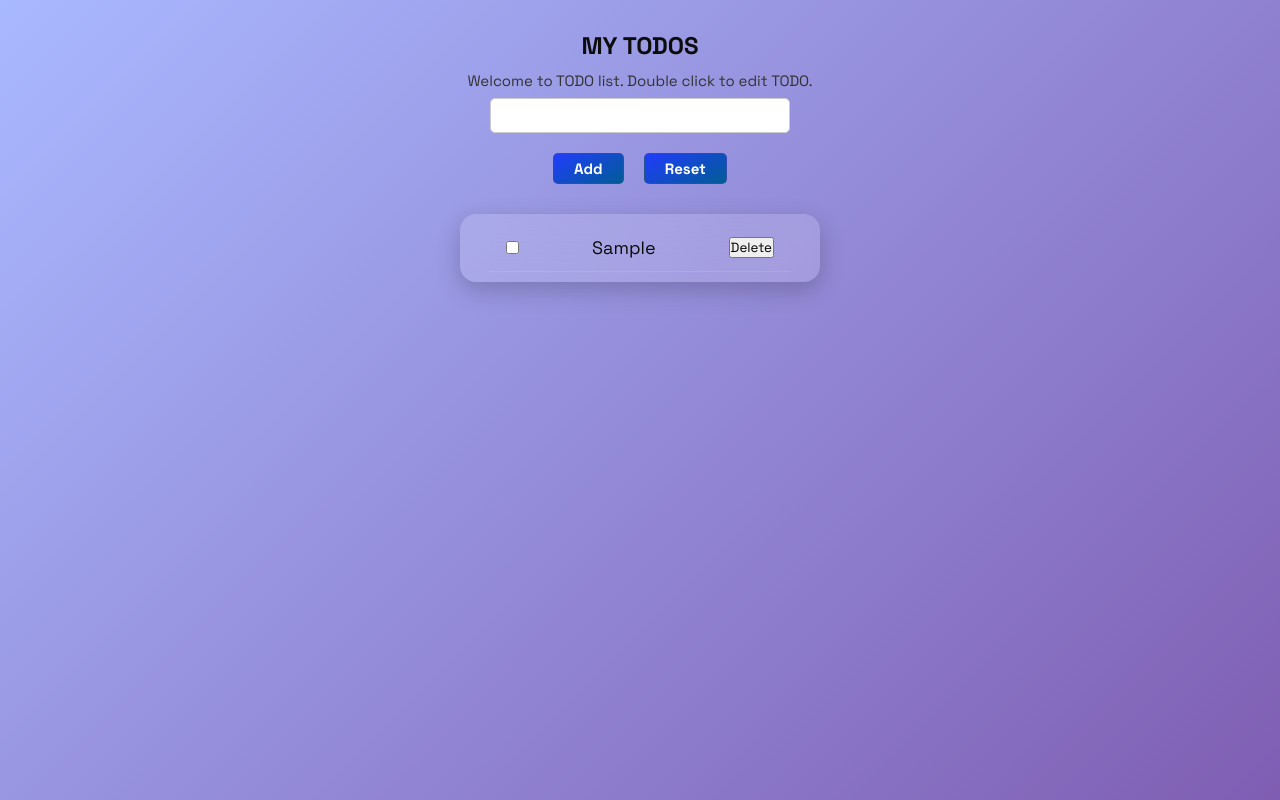
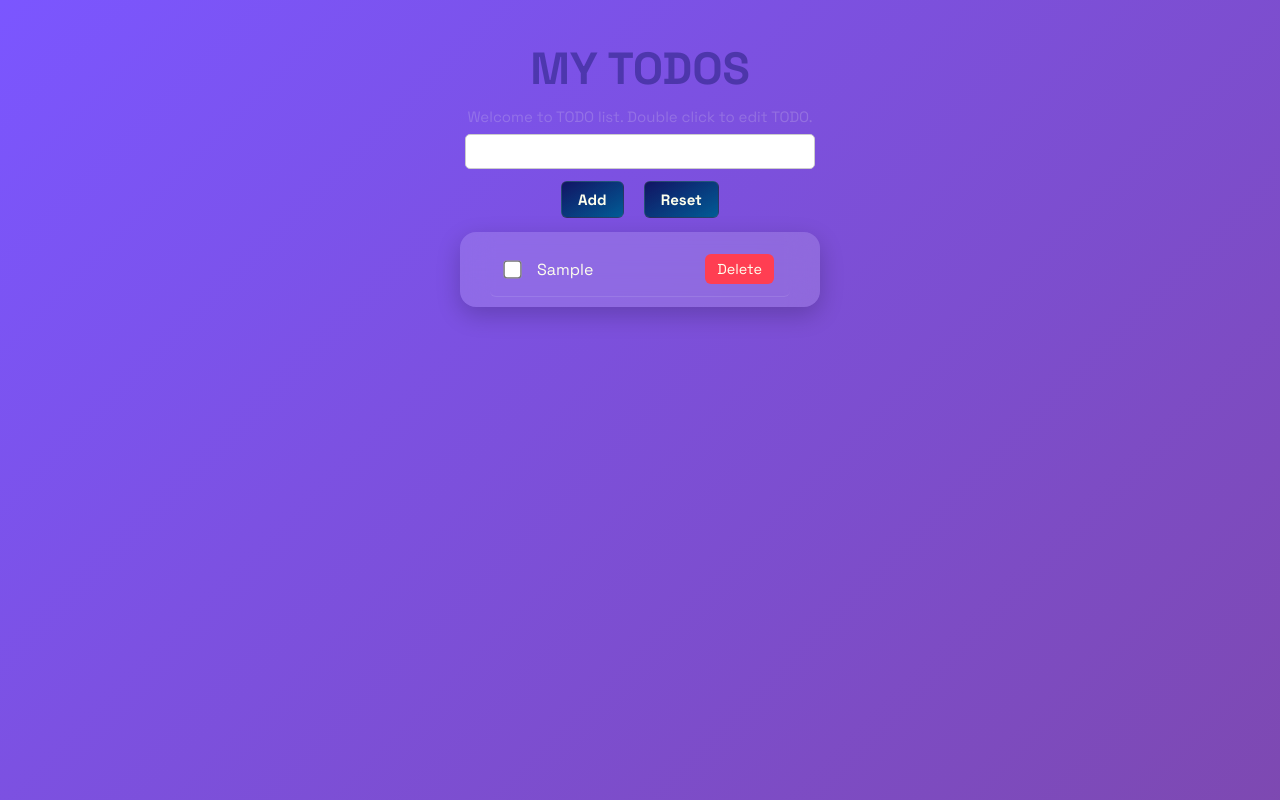
Before and after one commit to MarufCNY/My-TODOS, a plain HTML site: page src/index.html in a window 1280 px wide. Both pictures are taken after typing "Sample" into the empty fields and a click on the button "Add". Shown: the top 800 px of the page. Drawn offline with Linux system fonts and the light colour scheme.

Commit message:
Block: 3

```diff
--- a/src/index.html
+++ b/src/index.html
@@ -11,7 +11,7 @@
 <link href="https://fonts.googleapis.com/css2?family=Space+Grotesk:wght@300..700&display=swap" rel="stylesheet">
 </head>
 <body>
-    <h2>MY TODOS</h2>
+    <h2 id="title">MY TODOS</h2>
     <p>Welcome to TODO list. Double click to edit TODO.</p>
     <input type="text" placeholder="Input todos and press Add/Enter" id="input-todos">
 
--- a/src/script.js
+++ b/src/script.js
@@ -25,7 +25,7 @@ const resetBtn = document.getElementById("reset-btn")
 
       //TODO: VISUAL FEEDBACK: STRIKE-THROUGH WHEN COMPLETED
       textSpan.style.textDecoration = todo.completed ? 'line-through' : "";
-      textSpan.style.color = todo.completed ? 'maroon' : "";
+      textSpan.style.color = todo.completed ? '#0c0c0c' : "";
 
       saveTodos();
     })
@@ -114,8 +114,10 @@ function resetTodo() {
        render();         // Re-render the list
        saveTodos();      // Save the updated todos
    }
-   console.warn('--------------- Reseted TODO Data & cleaned the History ---------------');
+   let warning = '💔The Day Everything Forgot💔 There was once a tiny world inside your screen — a world made of reminders, lists, and little unfinished dreams. Each task had a name. Each checkbox had purpose. “Buy milk.” “Finish project.” “Call mom.” They weren’t just words — they were memories of moments that mattered. Every day, they waited for you. Some proudly wore their checkmarks like medals of honor. Others still dreamed of completion, whispering, “Tomorrow. He’ll finish me tomorrow.” Then one day, you hovered over the button. That bright, shiny, harmless-looking Reset button. They felt the tremor before it happened. The ground beneath their lines of code started to quake. “Wait—what’s he doing?” said Plan Vacation 🏖. “Maybe it’s just a glitch,” whispered Drink Water 💧. But you clicked it. And in a flash of white, everything went quiet. No checkmarks. No deadlines. No notes about ideas or goals. Just… emptiness. The world of tasks — gone. All their tiny digital lives erased, as if they never existed at all. And somewhere, deep in the silence of your console, a lonely echo remained: > “We were here once. You just forgot.'
+   console.warn('%c' + warning, 'font-style: italic; font-weight: bold; font-family: "fantasy"; color: #ff3e52; background-color: #0c0c0c; padding: 10px; border: 2px solid rgb(255, 98, 113);');
 }
+
 
 // Attach event listener to the reset button
 resetBtn.addEventListener('click', resetTodo);
--- a/src/style.css
+++ b/src/style.css
@@ -7,31 +7,28 @@
 
 body{
   /* background-image: linear-gradient(to bottom right, #FDFCFB, #E2D1C3); */
-  background: linear-gradient(135deg, #a9b9ff, #764ba2);
+  background: linear-gradient(135deg, #7b56ff, #7e46a1);
   background-size: cover;
   display: flex;
   flex-direction: column;
   min-height: 1200px;
   align-items: center;
   justify-content: start;
-  color: #0c0c0c;
-  margin-top: 30px;
+  color: #000b4f5f;
+  margin-top: 40px;
+  font-size: 30px;
+
 }
 
-h1{
-  margin-top: 50px;
-  padding-top: 30px;
-  font-size: 60px;
 
-}
 p{
-  color: #333;
+  color: #feffed2f;
   font-size: 15px;
   margin-top: 10px;
 }
 
 #input-todos{
-  width: 300px;
+  width: 350px;
   height: 35px;
   margin-top: 8px;
   font-size: 15px;
@@ -43,32 +40,33 @@ p{
 #btn{
   display: flex;
   gap: 20px;
-  margin-top: 20px;
+  margin-top: 12px;
+
 }
 #add-btn{
-  padding: 5px 20px;
+  padding: 8px 16px;
   font-size: 15px;
-  background: linear-gradient(150deg, #0e2effdc, rgb(1, 92, 149));
+  background: linear-gradient(150deg, #000b4fdc, rgb(1, 92, 149));
   border: 1px solid #57575761;
-  color: white;
+  color: #feffed;
   font-weight: bold;
-  border-radius: 5px;
+  border-radius: 6px;
 
 }
 
 #reset-btn{
-  padding: 5px 20px;
+  padding: 8px 16px;
   font-size: 15px;
-  background: linear-gradient(150deg, #0e2effdc, rgb(1, 92, 149));
+  background: linear-gradient(150deg, #000b4fdc, rgb(1, 92, 149));
   border: 1px solid #57575761;
-  color: white;
+  color: #feffed;
   font-weight: bold;
-  border-radius: 5px;
+  border-radius: 6px;
 }
 
 #todo-list {
   /* list-style: none; */
-  margin-top: 30px;
+  margin-top: 14px;
   padding: 10px 30px;
   width: 360px;
   background: rgba(255, 255, 255, 0.15);
@@ -87,7 +85,44 @@ p{
   border-bottom: 1px solid rgba(255, 255, 255, 0.1);
   color: #0c0c0c;
   transition: background .3s ease;
+  border-radius: 6px;
 }
 #todo-list li:hover {
-  background: rgb(185, 185, 16);
+  background: rgba(255, 255, 255, 0.2);
 }
+
+/* TODO CHECKBOX STYLING */
+#todo-list span{
+  flex: 1;
+  cursor: pointer;
+  font-size: 16px;
+  transition: 0.3s ease;
+  color: #feffed;
+}
+#todo-list span:hover {
+  color: palegoldenrod;
+}
+
+/* DELETE BUTTON  */
+#todo-list button{
+  background: #ff3e52;
+  color: #feffed;
+  border: none;
+  border-radius: 6px;
+  padding: 6px 12px;
+  cursor: pointer;
+  font-size: 0.9rem;
+  transition: all 0.3s ease;
+}
+
+#todo-list button:hover {
+  background: #ff5062;
+  transform: scale(1.1);
+}
+
+/* Checkbox styling */
+#todo-list input[type="checkbox"] {
+  accent-color: #3eff3e;
+  transform: scale(1.4);
+  margin-right: 10px;
+}
```
